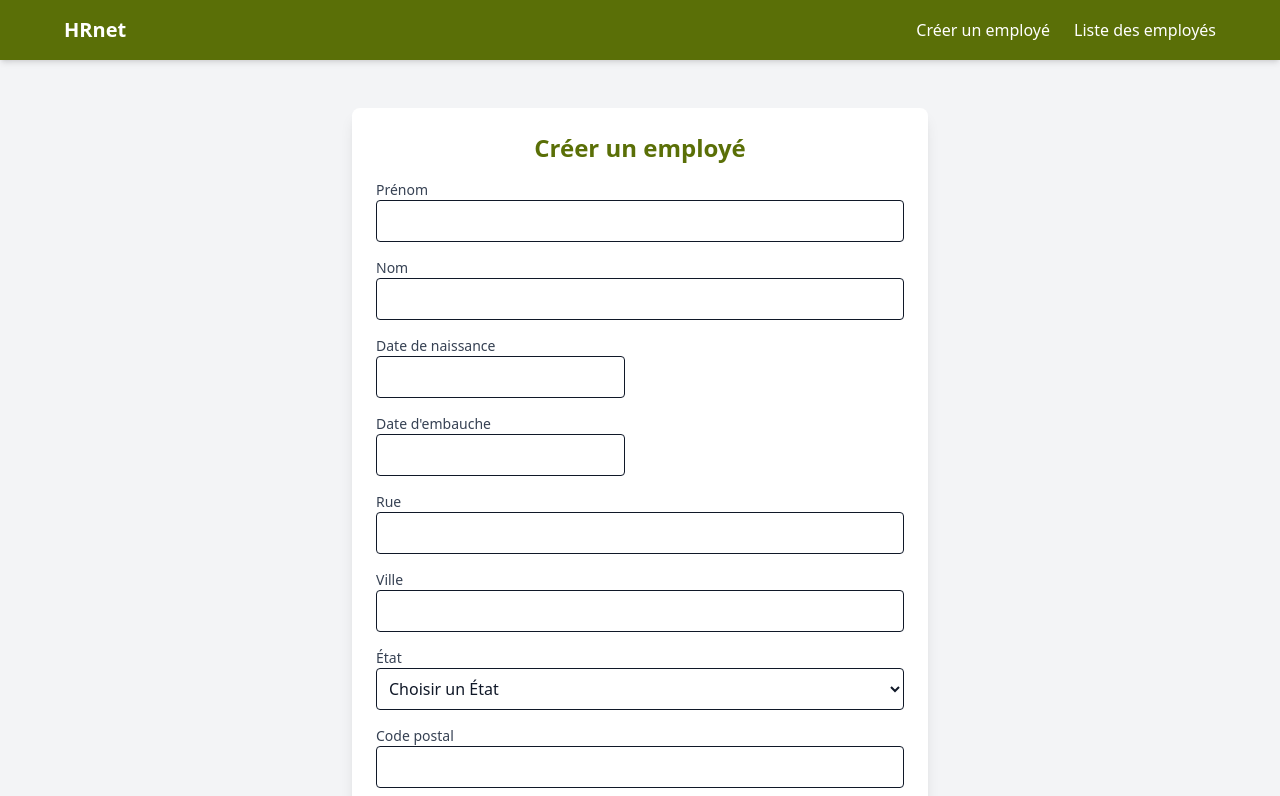
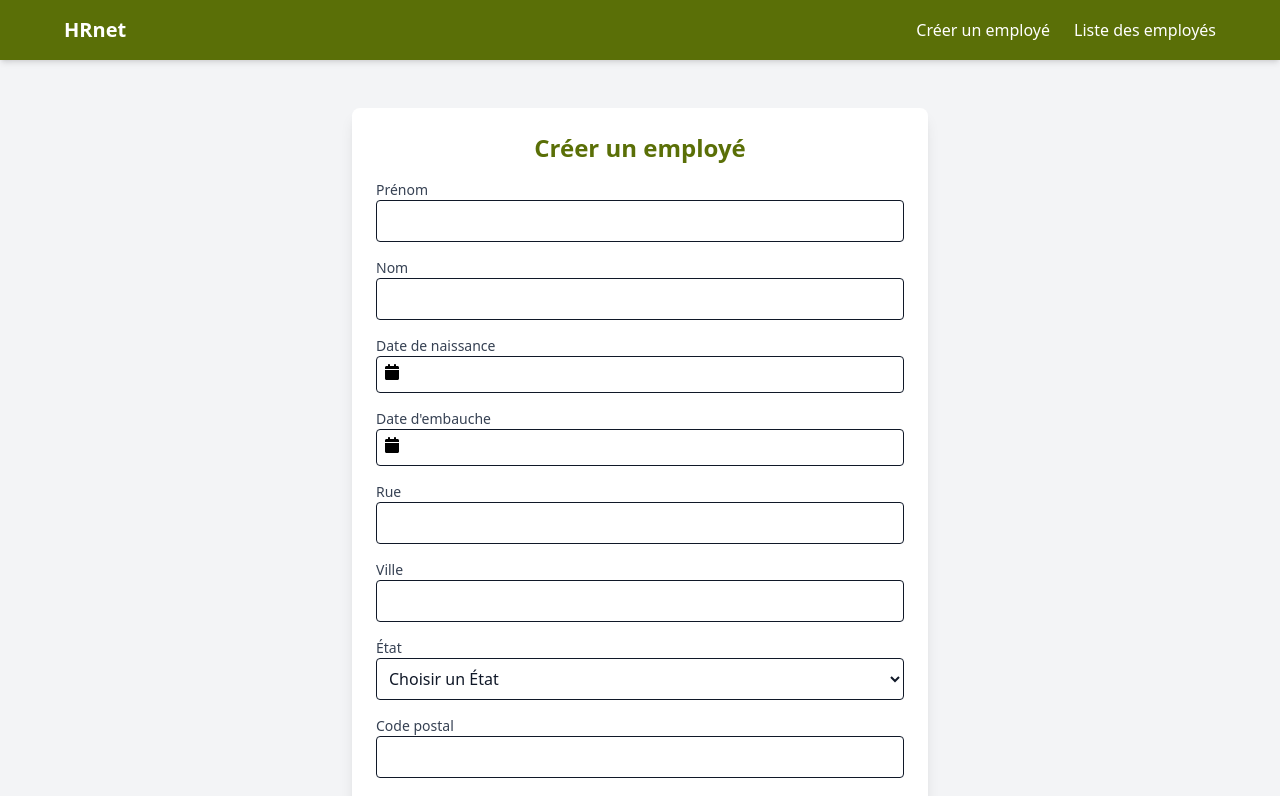
Before and after one commit to stephanievanoverberghe/ocr-p14-hrnet-typescript, a Next.js app: page /create in a window 1280 px wide. Shown: the top 796 px of the page. Built offline with nearby package versions, Linux system fonts and the light colour scheme.

Commit message:
fix: debugging

```diff
--- a/src/app/create/page.tsx
+++ b/src/app/create/page.tsx
@@ -109,7 +109,6 @@ export default function CreateEmployeePage() {
                         </p>
                     )}
                 </div>
-
                 <CustomDatePicker name="dateOfBirth" label="Date de naissance" control={control} error={errors.dateOfBirth?.message} />
 
                 <CustomDatePicker name="startDate" label="Date d'embauche" control={control} error={errors.startDate?.message} />
--- a/src/app/globals.css
+++ b/src/app/globals.css
@@ -1 +1,5 @@
 @import "tailwindcss";
+
+.react-datepicker-wrapper {
+    width: 100%;
+}
--- a/src/components/DatePicker/DatePicker.tsx
+++ b/src/components/DatePicker/DatePicker.tsx
@@ -26,6 +26,7 @@ const CustomDatePicker = <T extends FieldValues>({ name, label, control, error }
                         id={name}
                         selected={field.value}
                         onChange={(date) => field.onChange(date)}
+                        showIcon
                         dateFormat="MM/dd/yyyy"
                         className="w-full p-2 border rounded focus:outline-none focus:ring-2 focus:ring-[#5a6f07]"
                         aria-invalid={!!error}
```
